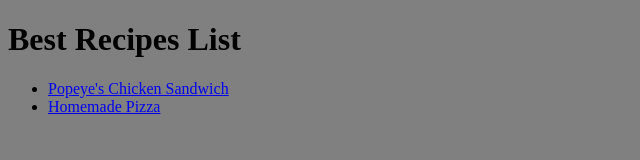
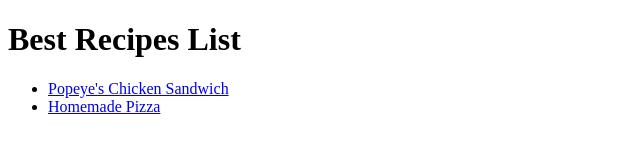
Before and after one commit to Souna/Recipes, a plain HTML site: page index.html in a window 1280 px wide. Shown: the whole page, without its empty margins (0-640 px from the left). Drawn offline with Linux system fonts and the light colour scheme.

Commit message:
Remove gray from all pages

```diff
--- a/index.html
+++ b/index.html
@@ -6,7 +6,7 @@
     <meta name="viewport" content="width=device-width, initial-scale=1.0">
     <title>Recipes</title>
 </head>
-<body style="background-color:gray">
+<body">
     <h1>Best Recipes List</h1>
     <ul>
         <li><a href="./recipes/chicken-sandwich.html">Popeye's Chicken Sandwich</a></li>
```
Also changed, not shown: recipes/chicken-sandwich.html (+1 -1 lines), recipes/pizza.html (+1 -1 lines).
